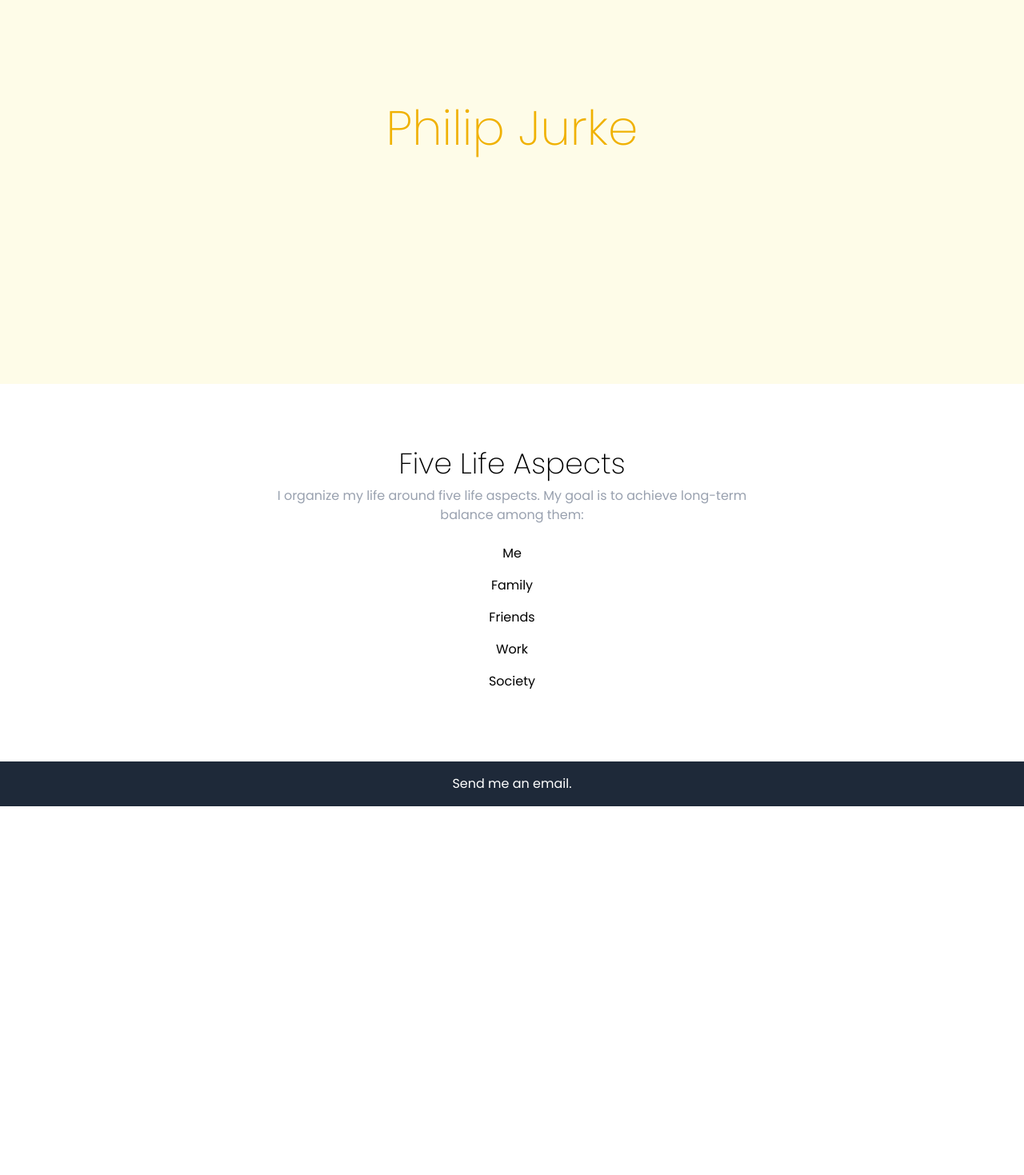
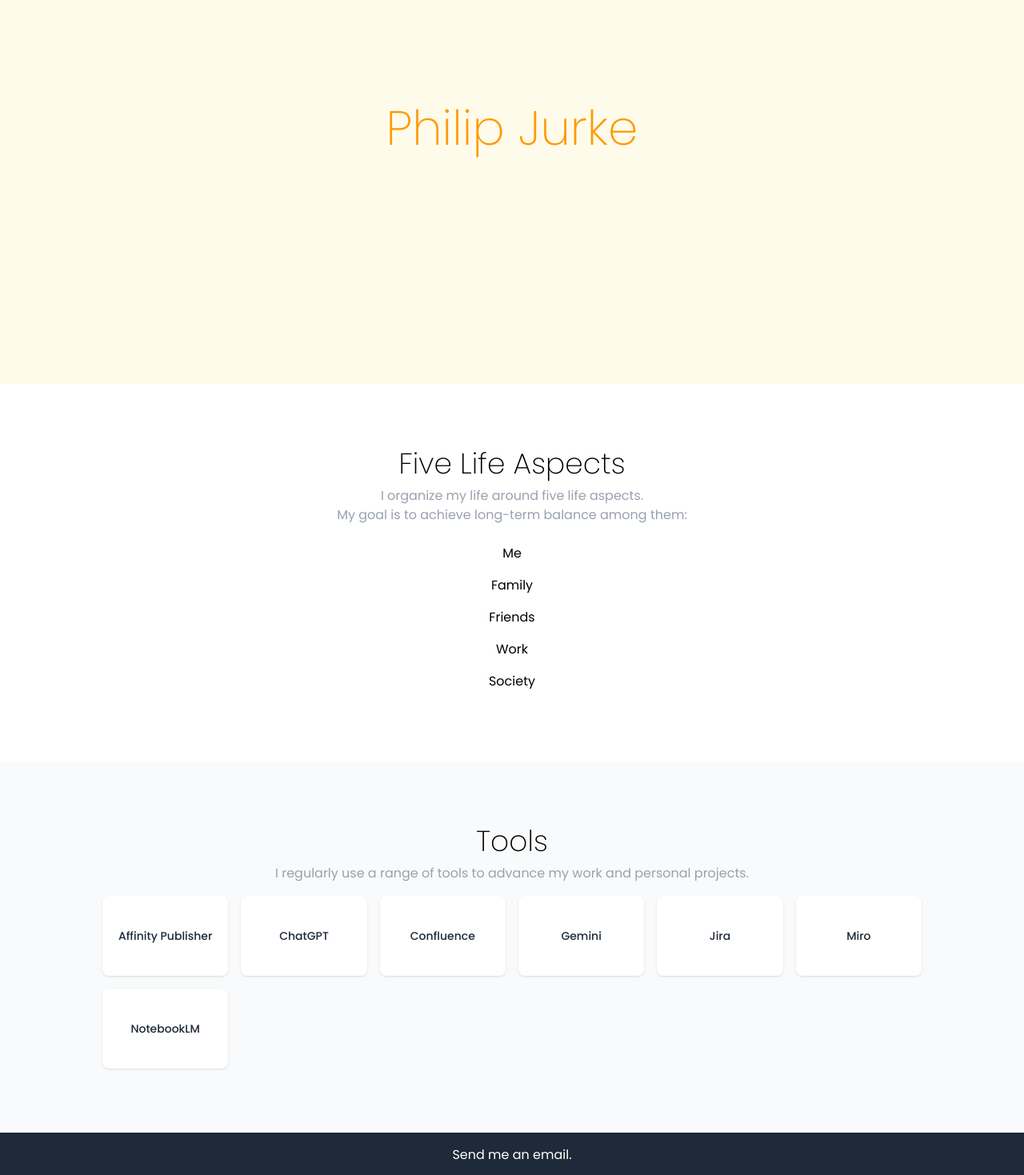
Before and after one commit to PJurke/philipjurke, a Next.js app: page / in a window 1280 px wide. Shown: the part 160-1629 px from the top of the page at 80% size. Before the commit the page ends 1168 px from the top, so only its background shows below. Built offline with nearby package versions, Linux system fonts and the light colour scheme.

Commit message:
add tools and change to warmer color

```diff
--- a/app/_components/FiveLifeAspectsSection.tsx
+++ b/app/_components/FiveLifeAspectsSection.tsx
@@ -6,7 +6,7 @@ export default function FiveLifeAspectsSection() {
         <section className="col-span-12 grid-cols-subgrid px-8 py-8 lg:py-20 text-center">
             <h2 className="font-extralight mb-2 text-4xl">Five Life Aspects</h2>
             <p className="max-w-prose mb-4 mx-auto text-gray-400">
-                I organize my life around five life aspects.
+                I organize my life around five life aspects.<br/>
                 My goal is to achieve long-term balance among them:
             </p>
             <ul>
--- a/app/_components/HeroSection.tsx
+++ b/app/_components/HeroSection.tsx
@@ -1,7 +1,7 @@
 export default function HeroSection() {
     return (
-        <section className="bg-yellow-50 col-span-12 flex items-center justify-center min-h-[80vh]">
-            <h1 className="font-extralight text-6xl text-yellow-500">Philip Jurke</h1>
+        <section className="bg-amber-50 col-span-12 flex items-center justify-center min-h-[80vh]">
+            <h1 className="font-extralight text-6xl text-amber-500">Philip Jurke</h1>
         </section>
     );
 }
--- /dev/null
+++ b/app/_components/ToolsSection.tsx
@@ -0,0 +1,39 @@
+export default function ToolsSection() {
+
+    // Die von dir genannte Liste
+    const tools: string[] = [
+        "Affinity Publisher",
+        "ChatGPT",
+        "Confluence",
+        "Gemini",
+        "Jira",
+        "Miro",
+        "NotebookLM"
+    ];
+
+    return (
+        <section className="bg-gray-50 col-span-12 px-8 py-8 lg:py-20 text-center">
+            <h2 className="font-extralight text-4xl mb-2">Tools</h2>
+            <p className="max-w-prose mb-4 mx-auto text-gray-400">
+                I regularly use a range of tools to advance my work and personal projects.
+            </p>
+
+            {/* Mobile-First Grid:
+              - Default (Mobile): 2 cols (grid-cols-2)
+              - sm (640px+): 3 cols (sm:grid-cols-3)
+              - md (768px+): 4 cols (md:grid-cols-4)
+              - lg (1024px+): 6 cols (lg:grid-cols-6)
+            */}
+            <ul className="grid grid-cols-2 sm:grid-cols-3 md:grid-cols-4 lg:grid-cols-6 gap-4 max-w-5xl mx-auto">
+                {tools.map((tool) => (
+                    <li
+                        className="bg-white hover:bg-amber-100 flex font-medium items-center justify-center min-h-[100px] p-4 rounded-lg shadow-sm text-center text-sm text-gray-800 transition-colors"
+                        key={tool}
+                    >
+                        {tool}
+                    </li>
+                ))}
+            </ul>
+        </section>
+    );
+}
--- a/app/page.tsx
+++ b/app/page.tsx
@@ -1,5 +1,6 @@
 import HeroSection from "./_components/HeroSection";
 import FiveLifeAspectsSection from "./_components/FiveLifeAspectsSection";
+import ToolsSection from "./_components/ToolsSection";
 
 export default function Home() {
   return (
@@ -7,6 +8,7 @@ export default function Home() {
     <main className="grid grid-cols-12">
       <HeroSection />
       <FiveLifeAspectsSection />
+      <ToolsSection />
     </main>
 
   );
```
